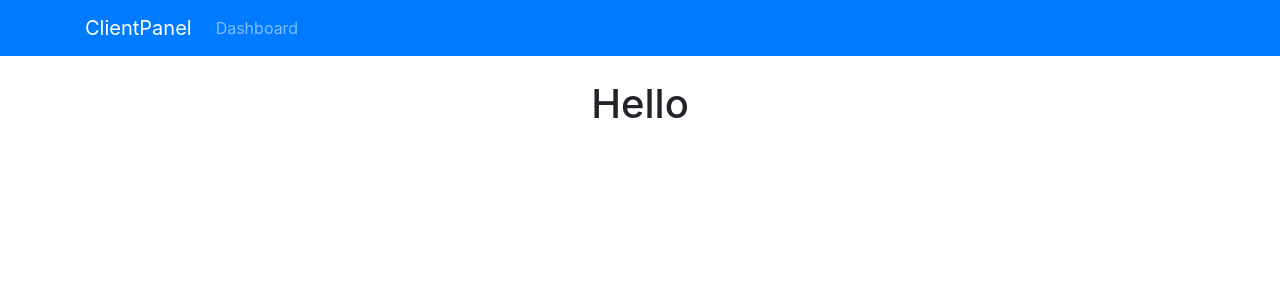
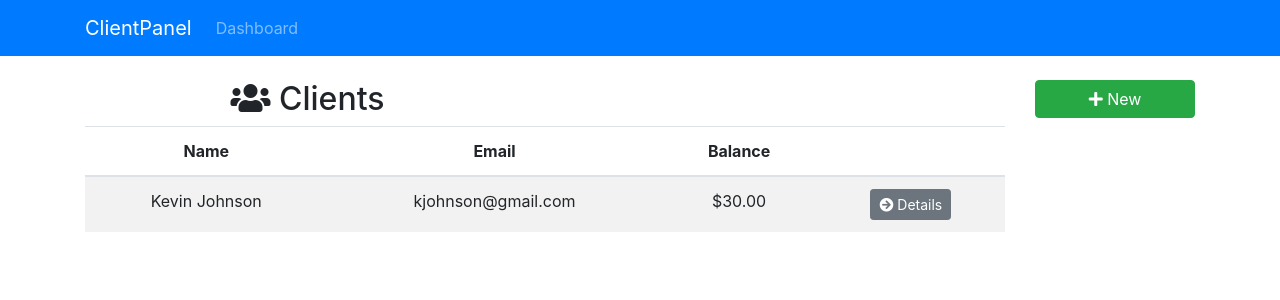
Before and after one commit to rboddy/ClientManager, a React (Create React App) app: page / in a window 1280 px wide. Shown: the top 300 px of the page. Built offline with nearby package versions, Linux system fonts and the light colour scheme.

Commit message:
adding in the clients table and an add clients button. Sometimes I miss using bootstrap, and bootstrap 4 is gorgeous

```diff
--- a/src/App.js
+++ b/src/App.js
@@ -1,6 +1,7 @@
 import React, { Component } from "react";
 import "./App.css";
 import AppNavbar from "./components/layout/AppNavbar";
+import Dashboard from "./components/layout/Dashboard";
 import { BrowserRouter as Router, Route, Switch } from "react-router-dom";
 
 class App extends Component {
@@ -10,7 +11,9 @@ class App extends Component {
         <div className="App">
           <AppNavbar />
           <div className="container">
-            <h1>Hello</h1>
+            <Switch>
+              <Route exact path="/" component={Dashboard} />
+            </Switch>
           </div>
         </div>
       </Router>
--- a/src/components/clients/Clients.js
+++ b/src/components/clients/Clients.js
@@ -0,0 +1,65 @@
+import React, { Component } from "react";
+import { Link } from "react-router-dom";
+class Clients extends Component {
+  render() {
+    const clients = [
+      {
+        id: "42343",
+        firstName: "Kevin",
+        lastName: "Johnson",
+        email: "kjohnson@gmail.com",
+        phone: "555-555-5555",
+        balance: "30"
+      }
+    ];
+
+    if (clients) {
+      return (
+        <div>
+          <div className="row">
+            <div className="col-md-6">
+              <h2>
+                <i className="fas fa-users" /> Clients
+              </h2>
+            </div>
+            <div className="col-md-6" />
+          </div>
+
+          <table className="table table-striped">
+            <thead className="thead-inverse">
+              <tr>
+                <th>Name</th>
+                <th>Email</th>
+                <th>Balance</th>
+                <th />
+              </tr>
+            </thead>
+            <tbody>
+              {clients.map(client => (
+                <tr key={client.id}>
+                  <td>
+                    {client.firstName} {client.lastName}
+                  </td>
+                  <td>{client.email}</td>
+                  <td>${parseFloat(client.balance).toFixed(2)}</td>
+                  <td>
+                    <Link
+                      to={`/client/${client.id}`}
+                      className="btn btn-secondary btn-sm"
+                    >
+                      <i className="fas fa-arrow-circle-right" /> Details
+                    </Link>
+                  </td>
+                </tr>
+              ))}
+            </tbody>
+          </table>
+        </div>
+      );
+    } else {
+      return <h1>Loading...</h1>;
+    }
+  }
+}
+
+export default Clients;
--- a/src/components/layout/Dashboard.js
+++ b/src/components/layout/Dashboard.js
@@ -0,0 +1,16 @@
+import React from "react";
+import Clients from "../clients/Clients";
+import Sidebar from "../layout/Sidebar";
+
+export default () => {
+  return (
+    <div className="row">
+      <div className="col-md-10">
+        <Clients />
+      </div>
+      <div className="col-md-2">
+        <Sidebar />
+      </div>
+    </div>
+  );
+};
--- a/src/components/layout/Sidebar.js
+++ b/src/components/layout/Sidebar.js
@@ -0,0 +1,10 @@
+import React from "react";
+import { Link } from "react-router-dom";
+
+export default function Sidebar() {
+  return (
+    <Link to="/client/add" className="btn btn-success btn-block">
+      <i className="fas fa-plus" /> New
+    </Link>
+  );
+}
```
